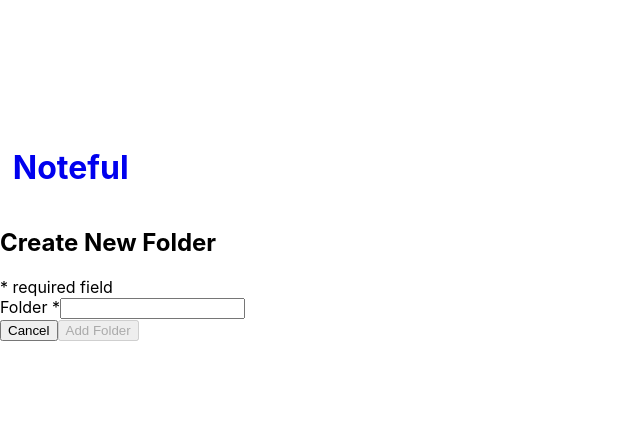
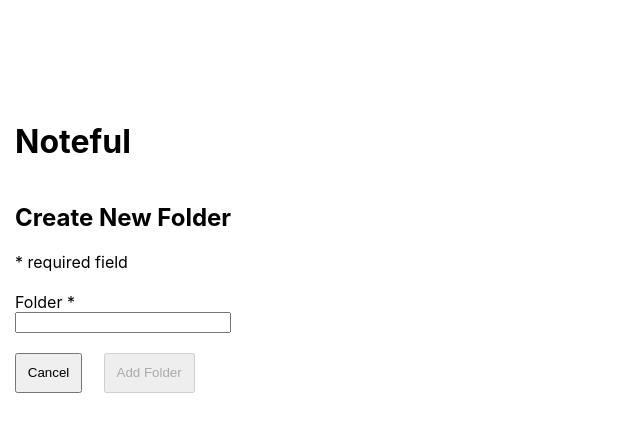
Before and after one commit to KevDev90/noteful, a React (Create React App) app: page /addfolder in a window 1280 px wide. Shown: the top 432 px of the page, without its empty margins (0-640 px from the left). Built offline with nearby package versions, Linux system fonts and the light colour scheme; no server answers.

Commit message:
Adds styling to application

```diff
--- a/src/App.js
+++ b/src/App.js
@@ -90,7 +90,7 @@
             </nav>
             </ErrorBoundary>
             <ErrorBoundary>
-            <main>
+            <main className='note-page-container'>
               <Route
                 exact
                 path='/'
--- a/src/Components/AddNote.js
+++ b/src/Components/AddNote.js
@@ -90,6 +90,7 @@
                         <ValidationError message={this.validateName()}/>}
                     <label htmlFor='content'>Content</label>
                     <textarea
+                        className='content'
                         onChange={e => this.updateContent(e.target.value)}/>
                     <label htmlFor='folder'>Folder</label>
                     <select
--- a/src/Components/Note.js
+++ b/src/Components/Note.js
@@ -36,7 +36,7 @@
     render() {
         const {name, id, modified} = this.props
         return (
-            <>
+            <div className='note'>
                 <NavLink
                     to={`../notepage/${id}`}
                     className='note-name-link'><h2>{name}</h2></NavLink>
@@ -44,7 +44,7 @@
                 <button
                     className='delete-note'
                     onClick={this.handleClickDelete}>delete</button>
-            </>
+            </div>
         )
     }
 }
--- a/src/Components/NoteListMain.js
+++ b/src/Components/NoteListMain.js
@@ -38,9 +38,11 @@
                 <ul className='notes-list'>
                     {list}
                 </ul>
+                <button className='add-button'>
                 <NavLink
                     to='/addnote'
                     className='add-note-link'>Add Note</NavLink>
+                </button>
             </div>
         )
     }
--- a/src/Components/NoteListNav.js
+++ b/src/Components/NoteListNav.js
@@ -26,10 +26,12 @@
                 <ul className='folder-list'>
                     {list}
                 </ul>
+                <button className='folder-add-button'>
                 <NavLink
                     to='/addfolder'
                     className='add-folder-link'
                     >Add Folder</NavLink>
+                </button>
             </div>
         )
     }
--- a/src/index.css
+++ b/src/index.css
@@ -1,3 +1,7 @@
+* {
+  box-sizing: border-box;
+}
+
 body {
   margin: 0;
   font-family: -apple-system, BlinkMacSystemFont, 'Segoe UI', 'Roboto', 'Oxygen',
@@ -7,34 +11,30 @@
   -moz-osx-font-smoothing: grayscale;
 }
 
-code {
-  font-family: source-code-pro, Menlo, Monaco, Consolas, 'Courier New',
-    monospace;
-}
-
 .nav-main, .note-page-container {
   display: flex;
 }
 
 .header-link, h1 {
   text-decoration: none;
-  margin-left: 1%;
-  margin-top: 10%;
+  margin-left: 15px;
+  margin-top: 8%;
+  color: black;
 }
 
 /*NoteListMain Styling*/
 .note-name-link {
   text-decoration: none;
+  color: black;
 }
 
 .note-item {
   list-style-type: none;
-  border: solid;
-  padding: 10%;
   display: inline-block;
   margin: 5%;
   width: 200px;
-  height: 100px;
+  height: 200px;
+  background-color: lightblue;
 }
 
 .notes-list {
@@ -42,42 +42,92 @@
 }
 
 .notes-list-container {
-  margin-left: 20%;
+  margin-left: 200px;
 }
 
 .add-note-link {
-  margin: 39%;
+  color: black;
+  text-decoration: none;
+  font-size: medium;
+}
+
+.add-button {
+  padding: 1%;
+  margin-left: 50px;
+  margin-top: 50px;
+  margin-bottom: 75px;
+}
+
+/*Note styling*/
+.note {
+  margin: 60px;
 }
 
 /*NoteListNav Styling*/
 .folder-name {
   text-decoration: none;
+  color: black;
+  font-size: large;
 }
 
 .folder {
   list-style-type: none;
-  margin: 5%;
+  margin-bottom: 15px;
 }
 
 .folder-list {
   padding-left: 0px;
 }
-
+.folders-container {
+  margin-left: 15px;
+}
 .add-folder-link {
   text-decoration: none;
+  color: black;
 }
 
-.folders-container {
-  margin-left: 20%;
+.folder-add-button {
+  margin-top: 15px;
+  padding: 5%;
 }
 
 /*NotePageNav Styling*/
 .note-nav {
-  margin-left: 5%;
+  margin-left: 15px;
+}
+/*NotePageMain Styling*/
+.note-spec-container {
+  margin-left: 100px;
+  margin-right: 100px;
+}
+/*FolderNoteListMain Styling*/
+.folder-name {
+  text-align: center;
+}
+.folder-name.active {
+  background-color: lightblue;
 }
 
-/*NotePageMain Styling*/
-.note-spec-container {
-  margin-left: 20%;
-  margin-right: 20%;
+/*AddNote and AddFolder Styling*/
+.note-form, .folder-form {
+  margin-left: 15px;
 }
+
+.form-group {
+  display: flex;
+  flex-direction: column;
+}
+
+.note-name,
+.content,
+.note-form_required,
+.note-folder,
+.new-folder-name,
+.folder-form_required {
+  margin-bottom: 20px;
+}
+
+.form-button {
+  padding: 5%;
+  margin-right: 10%;
+}
```
Also changed, not shown: 1 other file (tests, documents, lock files or other folders).
